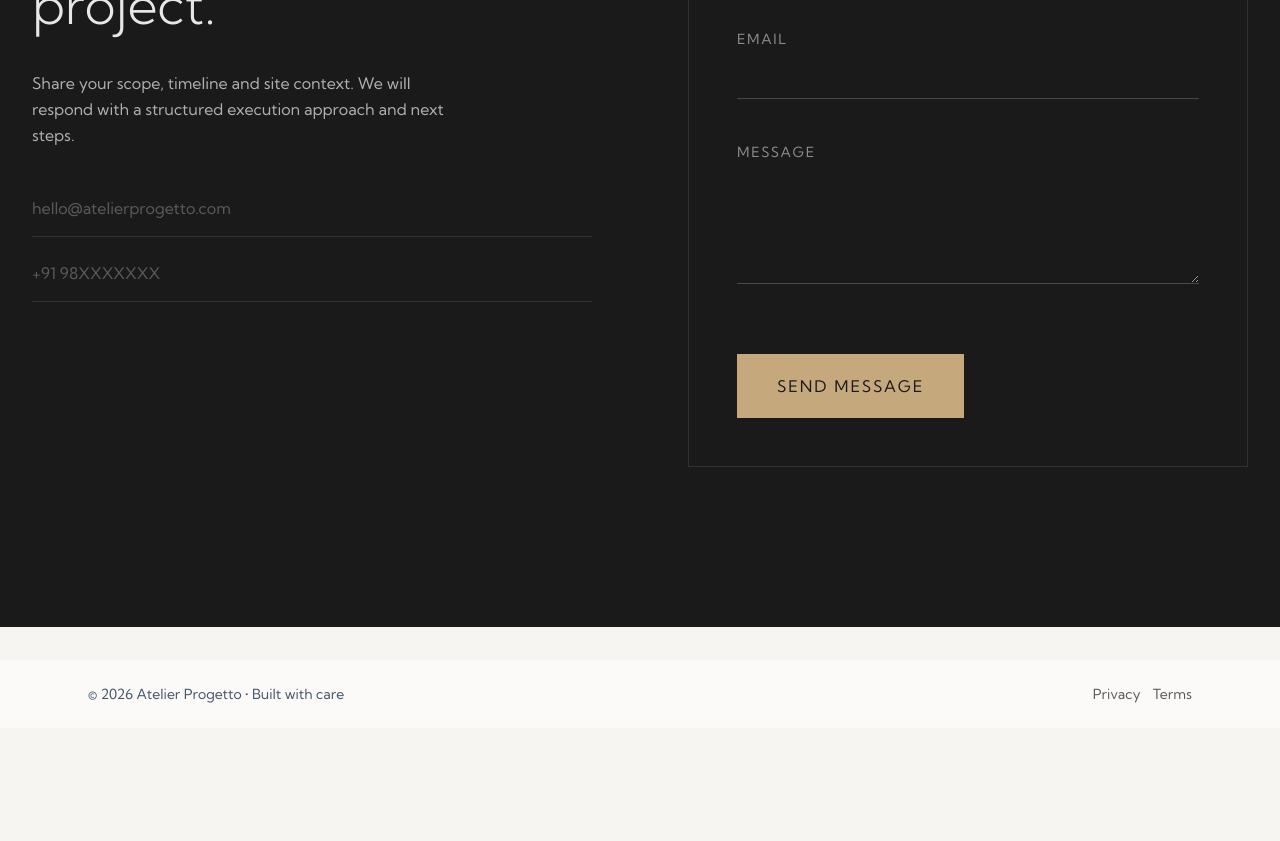
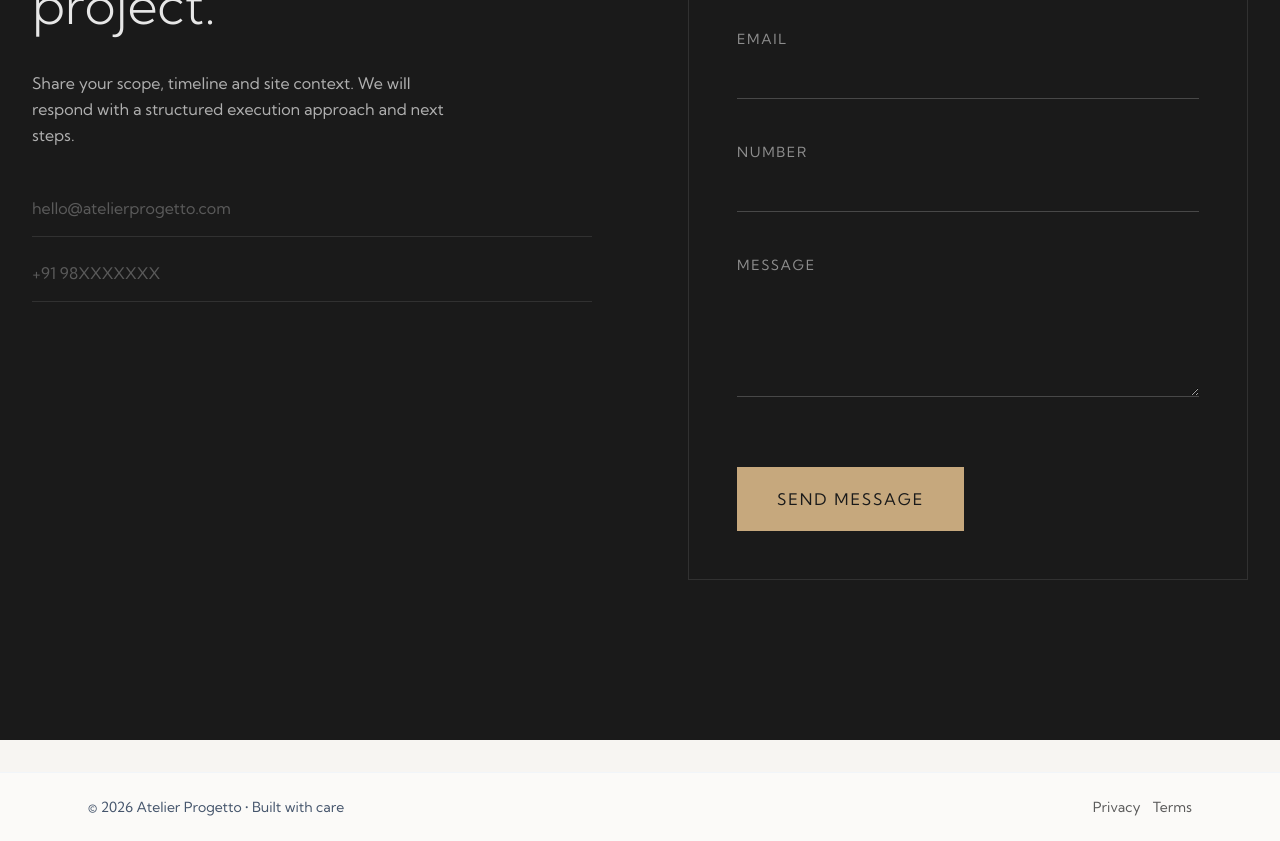
Before and after one commit to abhipsindia-code/AtelierWebsite, a React (Vite) app: page / in a window 1280 px wide. Shown: the part 5240-6081 px from the top of the page. Before the commit the page ends 5968 px from the top, so only its background shows below. Built offline with nearby package versions, Linux system fonts and the light colour scheme; a web font is replaced by a local one.

Commit message:
added Number field

```diff
--- a/src/App.jsx
+++ b/src/App.jsx
@@ -592,6 +592,15 @@ function Contact() {
                 className="mt-3 w-full bg-transparent border-b border-white/20 pb-3 outline-none focus:border-[#a8844f]"
               />
             </div>
+            <div>
+              <label className="text-sm tracking-[0.12em] text-white/50 uppercase">
+                Number
+              </label>
+              <input
+                name="number"
+                className="mt-3 w-full bg-transparent border-b border-white/20 pb-3 outline-none focus:border-[#a8844f]"
+              />
+            </div>
 
             <div>
               <label className="text-sm tracking-[0.12em] text-white/50 uppercase">
```
